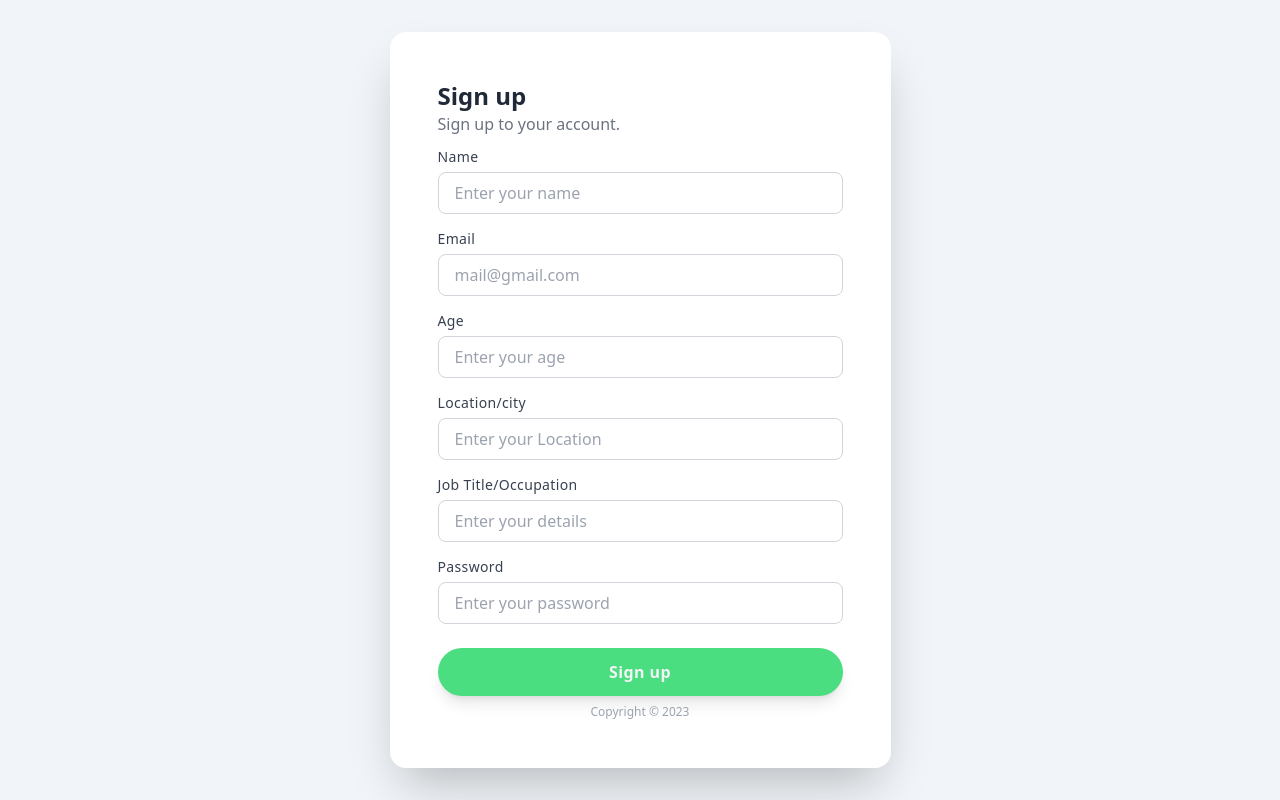
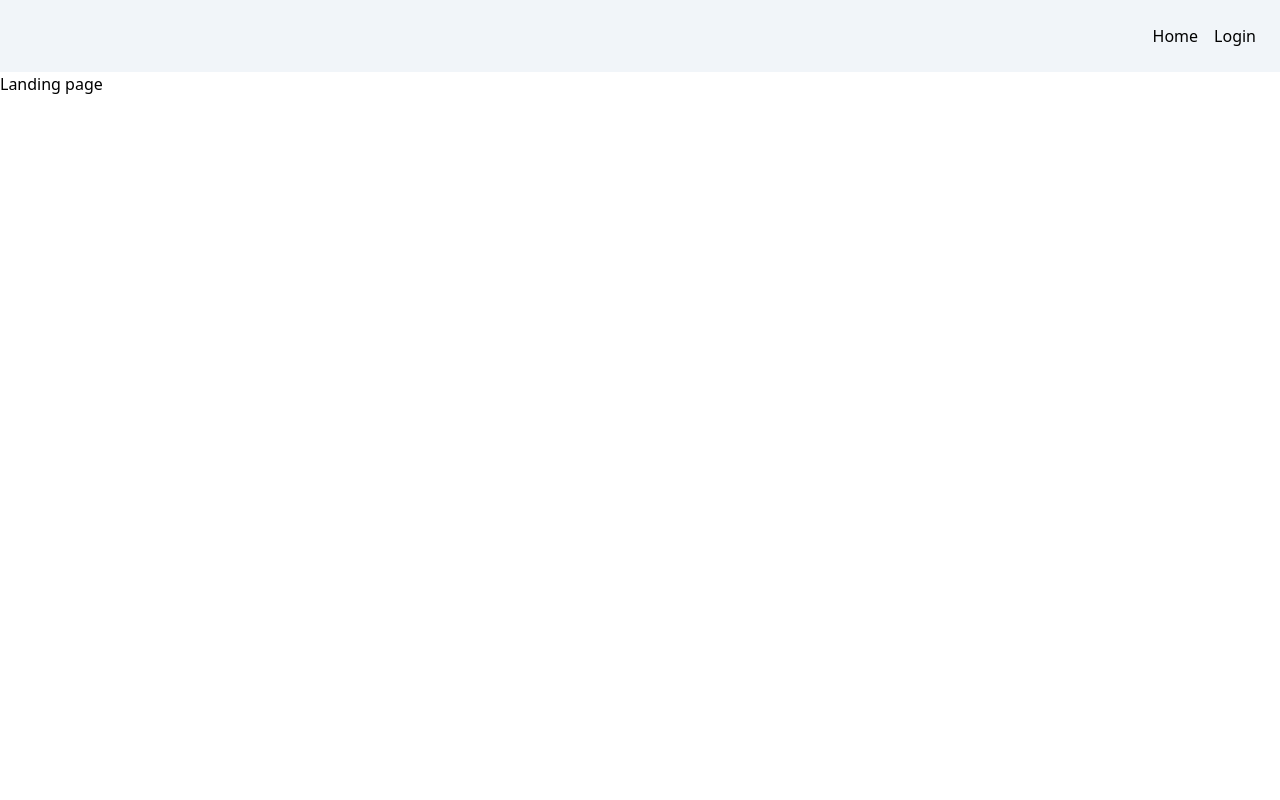
Before and after one commit to asif-mohmd/MERN-CRUD-APP, a React (Vite) app in the folder client/: page / in a window 1280 px wide. Built offline with nearby package versions, Linux system fonts and the light colour scheme.

Commit message:
client and server connnection established

```diff
--- /dev/null
+++ b/client/services/Axios.js
@@ -0,0 +1,9 @@
+
+import { base_URL } from "../src/utils/constants";
+import axios from "axios";
+
+const instance = axios.create({
+    baseURL : base_URL
+})
+
+export default instance
--- a/client/src/App.jsx
+++ b/client/src/App.jsx
@@ -3,20 +3,34 @@ import ReactDOM from "react-dom/client";
 import Header from "./components/user/Header";
 import Body from "./components/user/body";
 import Signup from "./components/user/Signup";
+import { Outlet, RouterProvider, createBrowserRouter } from "react-router-dom";
 
 const AppLayout = () => {
+  return (
+    <div className="">
+      <Header/>
+      <Outlet/>
+    </div>
+  );
+};
 
+const appRouter = createBrowserRouter([
+  {
+    path: "/",
+    element: <AppLayout />,
+    children: [
+      {
+        path: "/register",
+        element: <Signup />,
+      },
+      {
+        path: "/",
+        element: <Body />,
+      },
+    ],
+  },
+]);
 
-    return(
-       <div className="">
-        {/* <Header/> */}
-        {/* <Body/>  */}
-        <Signup/>
-       </div>
-    )
-}
+const root = ReactDOM.createRoot(document.getElementById("root"));
 
-
-const root = ReactDOM.createRoot(document.getElementById("root"))
-
-root.render(<AppLayout/>)
+root.render(<RouterProvider router={appRouter} />);
--- a/client/src/components/user/Header.jsx
+++ b/client/src/components/user/Header.jsx
@@ -2,7 +2,7 @@ import React from "react";
 
 function Header() {
   return (
-    <div className="flex justify-between bg-slate-100 m-2">
+    <div className="flex justify-between bg-slate-100 ">
       <div className="">
 
       </div>
--- a/client/src/components/user/Signup.jsx
+++ b/client/src/components/user/Signup.jsx
@@ -1,5 +1,6 @@
 import React, { useState } from "react";
-import axios from 'axios';
+import axios from "../../../services/Axios"
+
 
 import { Link, useNavigate } from "react-router-dom";
 
@@ -13,16 +14,19 @@ function Signup() {
     password: "",
   });
 
+  const navigate = useNavigate()
+
   const handleSubmit = async (e) => {
     e.preventDefault();
 
     try {
-      await axios.post("http://localhost:8080/", user);
+      await axios.post("/signup", user);
+      navigate("/")
     } catch (err) {
       console.log("axios something went wrong");
     }
 
-    // setUser({name:"",email:"",age:"",location:"",job:"",password:""})
+    setUser({name:"",email:"",age:"",location:"",job:"",password:""})
   };
 
   return (
--- /dev/null
+++ b/client/src/utils/constants.js
@@ -0,0 +1 @@
+export const base_URL = "http://localhost:8080"
```
Also changed, not shown: client/redux/AuthSlice.jsx (added), client/redux/Store.jsx (added), 1 other file (tests, documents, lock files or other folders).
